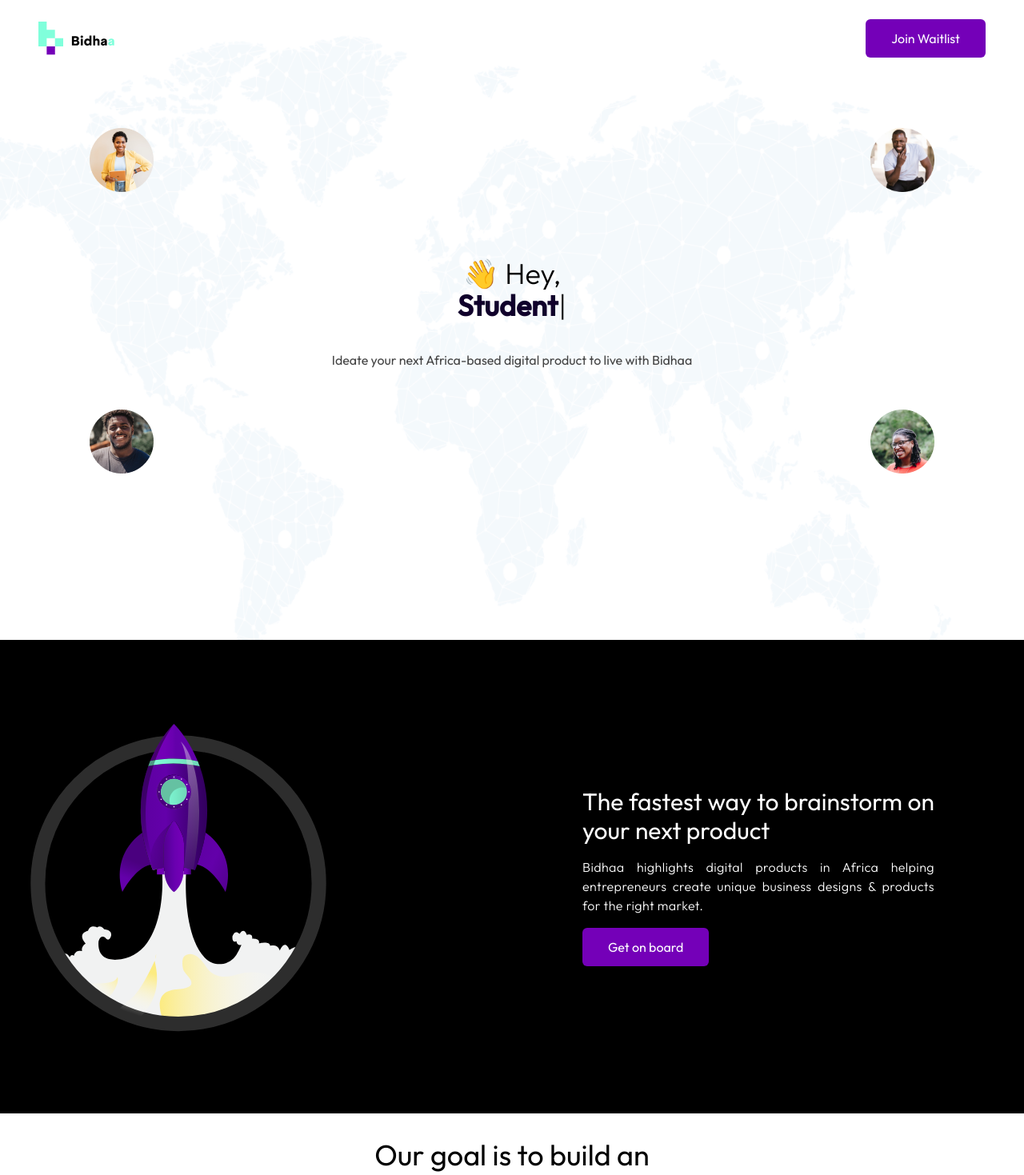
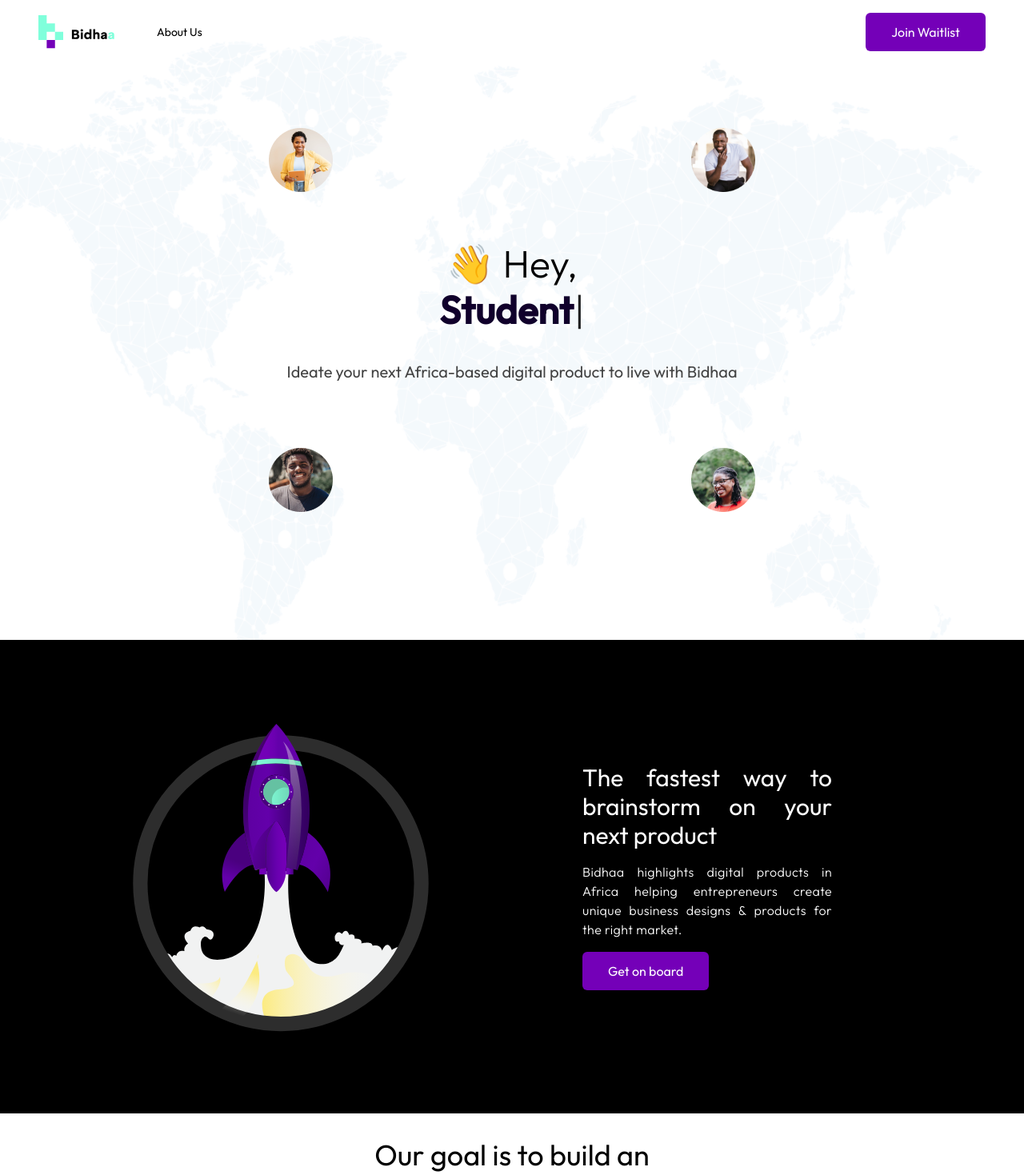
Before and after one commit to trybidaa/website, a React (Create React App) app: page / in a window 1280 px wide. Shown: the top 1469 px of the page at 80% size. Built offline with nearby package versions, Linux system fonts and the light colour scheme; grey boxes are pictures that could not be loaded.

Commit message:
Minot=r fixes

```diff
--- a/src/components/Brainstorm/Brainstorm.jsx
+++ b/src/components/Brainstorm/Brainstorm.jsx
@@ -4,7 +4,8 @@ import { Button } from '../navigation/Navigation';
 
 const Brainstorm = () => {
   return (
-    <div className="px-8 md:px-8 py-16 md:py-24 grid grid-cols-1 md:grid-cols-2 gap-4 bg-black">
+    <div className="bg-black text-center grid place-items-center">
+      <div className="px-8 max-w-5xl  md:px-8 py-16 md:py-24 grid grid-cols-1 md:grid-cols-2 gap-4">
         <div>
           <img className="md:h-[400px]" src={Rocket} alt="Brainstorm Rocket" />
         </div>
@@ -21,6 +22,7 @@ const Brainstorm = () => {
           </Button>
         </div>
       </div>
+    </div>
   );
 };
 
--- a/src/components/Hero/Hero.jsx
+++ b/src/components/Hero/Hero.jsx
@@ -11,8 +11,8 @@ const Hero = () => {
   return (
     <div className="hero h-screen px-4 sm:px-6 lg:px-8 relative">
       <div className="flex items-center relative justify-center w-full h-full">
-        <div className="hero__content px-8 md:px-[10rem]  w-full relative  h-[80%] grid place-content-center">
-          <h1 className="hero__title  min-h-[80px] md:min-h-[100px]  block text-2xl md:text-4xl text-center font-light">
+        <div className="hero__content max-w-3xl w-full relative  h-[80%] grid place-content-center">
+          <h1 className="hero__title  min-h-[80px] md:min-h-[130px]  block text-2xl md:text-5xl text-center font-light">
             <Emoji aria-label="waving-hand" symbol="👋" label="waving hand" />{' '}
             Hey,
             <div>
@@ -26,7 +26,7 @@ const Hero = () => {
               />
             </div>
           </h1>
-          <p className="text-bidhaa-gray py-4 text-center">
+          <p className="text-bidhaa-gray py-4 md:text-xl text-center">
             Ideate your next Africa-based digital product to live with Bidhaa
           </p>
           <img
@@ -40,12 +40,12 @@ const Hero = () => {
             alt="icon-2"
           />
           <img
-            className="absolute bottom-10 md:bottom-32 left-10 md:left-20 h-20 w-20"
+            className="absolute bottom-10 md:bottom-20 left-10 md:left-20 h-20 w-20"
             src={Icon3}
             alt="icon-3"
           />
           <img
-            className="absolute bottom-10 md:bottom-32 right-10 md:right-20 h-20 w-20"
+            className="absolute bottom-10 md:bottom-20 right-10 md:right-20 h-20 w-20"
             src={Icon4}
             alt="icon-4"
           />
--- a/src/components/Hero/styles.scss
+++ b/src/components/Hero/styles.scss
@@ -11,4 +11,5 @@
   text-align: center;
   margin-bottom: 1rem;
   display: inline-block;
+  padding-top: 10px;
 }
--- a/src/components/footer/Footer.jsx
+++ b/src/components/footer/Footer.jsx
@@ -53,7 +53,7 @@ const Footer = () => {
         </div>
       </div>
       <div className="flex items-center justify-between">
-        <p>© Copyright {new Date().getFullYear()} Bidhaa Ltd.</p>
+        <p>© Copyright {new Date().getFullYear()} Trybidhaa</p>
         <div>
           <img className="" src={Deckdash} alt="Deckdash" />
         </div>
--- a/src/components/goal/Goal.jsx
+++ b/src/components/goal/Goal.jsx
@@ -1,14 +1,14 @@
 import React from 'react';
 import Globe from '../../assets/images/globe-light.svg';
-
+import './style.scss';
 const Goal = () => {
   return (
     <div className="px-8 flex justify-center items-center flex-col">
       <div className="md:w-[50%] ">
         <p className="text-2xl md:text-4xl md:mx-20 my-8 text-center">
           Our goal is to build an ecosystem for{' '}
-          <span className="text-bidhaa-purple">Africa-based</span> minds with a
-          sense of business purpose
+          <span className="text-bidhaa-purple with-border">Africa-based</span>{' '}
+          minds with a sense of business purpose
         </p>
       </div>
       <div className="pb-16 mx-8">
--- /dev/null
+++ b/src/components/goal/style.scss
@@ -0,0 +1,3 @@
+.with-border {
+  border-image: url("../../");
+}
--- a/src/components/navigation/Navigation.jsx
+++ b/src/components/navigation/Navigation.jsx
@@ -6,8 +6,8 @@ import { Transition } from '@headlessui/react';
 export const Button = ({ children, bgColor, ...prop }) => {
   return (
     <button
-      className={`md:block px-8 text-white py-3 rounded-md  ${bgColor} ${
-        prop.classname && prop.classname
+      className={`md:block z-30 px-4 md:px-8 text-white py-3 rounded-md  ${bgColor} ${
+        prop.otherstyle && prop.otherstyle
       }`}
       {...prop}
     >
@@ -16,13 +16,13 @@ export const Button = ({ children, bgColor, ...prop }) => {
   );
 };
 <Link to="/">
-  <img className="h-12 w-24" src={Logo} alt="Logo" />
+  <img className="h-12 md:w-24" src={Logo} alt="Logo" />
 </Link>;
 const Navigation = () => {
   const [isOpen] = useState(false);
   // sticky top-0 z-50
   return (
-    <div className="py-4 fixed w-full text-white px-12 ">
+    <div className="py-2 fixed w-full text-black bg-white px-4 md:px-12 ">
       <nav>
         <div>
           <div className="flex items-center justify-between h-16">
@@ -43,7 +43,7 @@ const Navigation = () => {
 
             <div>
               <Button bgColor="bg-bidhaa-purple">
-                <a href="#waitList">Join Waitlist</a>
+                <a href="#wait-list">Join Waitlist</a>
               </Button>
               {/* <button className="hidden md:block px-8 text-white py-3 rounded-md bg-bidhaa-purple"></button> */}
             </div>
--- a/src/components/product/Market.jsx
+++ b/src/components/product/Market.jsx
@@ -21,7 +21,7 @@ const Market = () => {
           </p>
 
           <Button bgColor="bg-bidhaa-blue">
-            <a href="#waitList">Join Waitlist</a>
+            <a href="#wait-list">Join Waitlist</a>
           </Button>
         </div>
       </div>
--- a/src/components/values/Values.jsx
+++ b/src/components/values/Values.jsx
@@ -18,7 +18,7 @@ const cardValues = [
     info: 'Lots of challenges to be solved by product teams',
   },
   {
-    id: 1,
+    id: 3,
     image: Product,
     heading: 'Poor Community',
     info: 'Limited innovation and support of sectors & their players',
--- a/src/components/waitlist/WaitListForm.jsx
+++ b/src/components/waitlist/WaitListForm.jsx
@@ -17,7 +17,7 @@ const WaitListForm = () => {
     console.log(form);
   };
   return (
-    <div className="md:px-32 ">
+    <div id="wait-list" className="md:px-32 ">
       <div className="py-8 px-8 bg-bidhaa-purple mx-auto text-center">
         <div className="text-center grid place-items-center">
           <p className="text-white text-2xl md:text-4xl md:max-w-[55%] tracking-normal md:tracking-wide">
@@ -40,7 +40,7 @@ const WaitListForm = () => {
             />
             <Button
               bgColor={'bg-bidhaa-gray-light'}
-              classname="text-black py-2"
+              otherstyle="text-black py-2"
             >
               Subscribe
             </Button>
```
Also changed, not shown: src/assets/images/line.svg (added). Lines whose indentation alone changed are shown as unchanged.
